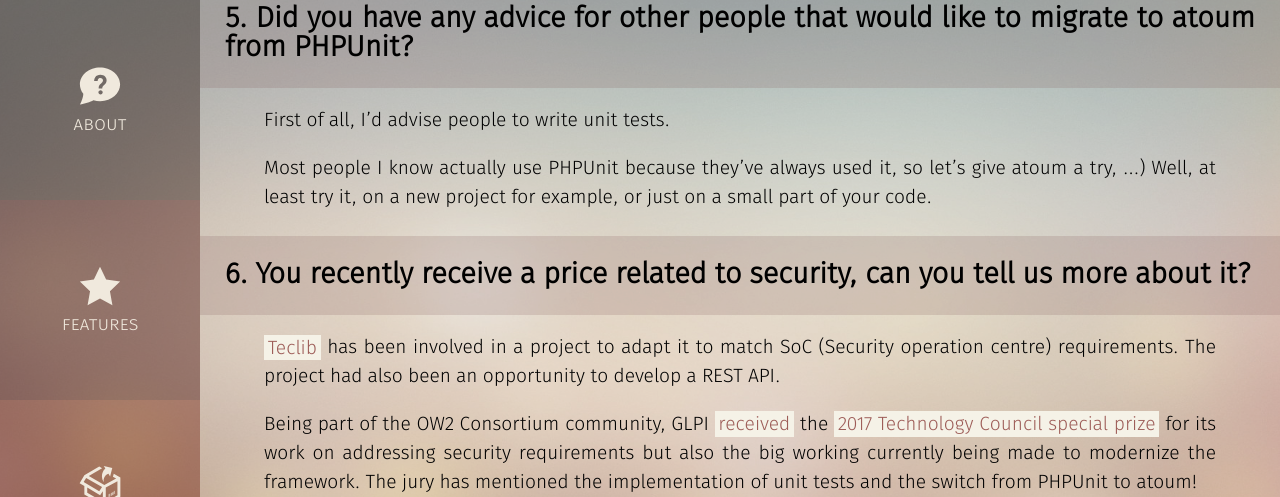
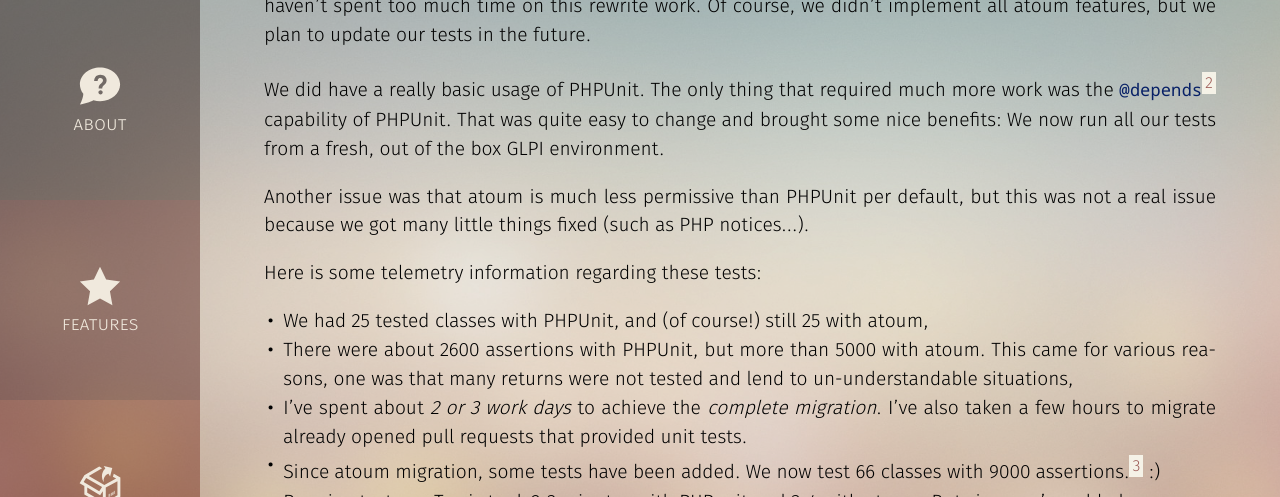
Before and after one commit to atoum/atoum.github.io, a Jekyll site: the page built from _posts/2017-08-10-glpi-atoum.markdown, in a window 1280 px wide and 1400 px high, scrolled down 1881 px, cut to the strip 0-497 px from the top of the window. Built offline with Jekyll 4.4.1, drawn with Linux system fonts in a browser that asks for light colours; comment, search, counter and statistics services are not loaded; a style sheet for code colours, icons or effects is not loaded; some of the changed text lies outside the part shown.

Commit message:
adding extra information regarding GLPI usage of atoum

```diff
--- a/_posts/2017-08-10-glpi-atoum.markdown
+++ b/_posts/2017-08-10-glpi-atoum.markdown
@@ -35,7 +35,14 @@ We didn’t really face issues with PHPUnit. This is more a technical choice for
 
 Last but not least: atoum is a French project at the origin, just like GLPI!
 
-## 4. Did you face some issues during the migration from PHPUnit to atoum?
+## 4. Can you tell us why you have disabled the concurrent test for the GLPI project?
+
+In some case, due to the current GLPI code, some tests could not be run concurrently, this cause unpredictable results. Also, GLPI use a huge
+array in the standard session for configuration, we also had trouble with this :-/
+
+We plan to work on those issues later, but this is a huge job we cannot do right now.
+
+## 5. Did you face some issues during the migration from PHPUnit to atoum?
 
 Well… We had to entirely rewrite our test suites. It’s more painful than a difficult work at first, but finally, we haven't spent too much time on this rewrite work.
 Of course, we didn’t implement all atoum features, but we plan to update our tests in the future.
@@ -45,14 +52,31 @@ That was quite easy to change and brought some nice benefits: We now run all our
 
 Another issue was that atoum is much less permissive than PHPUnit per default, but this was not a real issue because we got many little things fixed (such as PHP notices…).
 
-## 5. Did you have any advice for other people that would like to migrate to atoum from PHPUnit?
+Here is some telemetry information regarding these tests:
+* We had 25 tested classes with PHPUnit, and (of course!) still 25 with atoum,
+* There were about 2600 assertions with PHPUnit, but more than 5000 with atoum. This came for various reasons, one was that many returns were not tested and lend to un-understandable situations,
+* I’ve spent about *2 or 3 work days* to achieve the *complete migration*. I’ve also taken a few hours to migrate already opened pull requests that provided unit tests.
+* Since atoum migration, some tests have been added. We now test 66 classes with 9000 assertions.[^3] :)
+* Running tests on Travis took 2-3 minutes with PHPunit and 3-4 with atoum. But since we’ve added many new assertions, and we do not use atoum multi-threading capabilities, this is not really relevant for us. ;)
+
+## 6. Did you see a difference in the way you maintain or develop the project since you have added unit test?
+
+Well…
+
+On the development side, we generally spend more time writing new features since we require unit tests to be added. And we also try to write
+tests on issues we fix, to reproduce them for the first time and then to prevent future regressions. That’s mainly how our process has changed for
+the moment.
+
+On the project governance, we have to convince our contributors to write unit tests… This is not really an easy part :D
+
+## 7. Did you have any advice for other people that would like to migrate to atoum from PHPUnit?
 
 First of all, I’d advise people to write unit tests.
 
 Most people I know actually use PHPUnit because they’ve always used it, so let’s give atoum a try, …) Well, at least try it, on a new project for example,
 or just on a small part of your code.
 
-## 6. You recently receive a price related to security, can you tell us more about it?
+## 8. You recently receive a price related to security, can you tell us more about it?
 
 [Teclib](www.teclib.com) has been involved in a project to adapt it to match SoC (Security operation centre) requirements. The project had also been an opportunity to develop a REST API.
 
@@ -80,7 +104,8 @@ like this one can bring to others and I hope you also like it. If you use atoum
 
 [^1]: The [announce](http://glpi-project.org/spip.php?breve374) in French
 [^2]: Making possible for one test to depend on another, and to get the results of the first one as a parameter of the second one.
-[^3]: Galette is an open source membership management web application towards non-profit organisations.
+[^3]: GLPI use atoum since one month and half
+[^4]: Galette is an open source membership management web application towards non-profit organisations.
 [GLPI]: http://glpi-project.org/
 [announced-en]: http://glpi-project.org/spip.php?breve375
 [award-link]: https://www.ow2con.org/bin/view/2017/Awards_Results
```
Also changed, not shown: other parts of _posts/2017-08-10-glpi-atoum.markdown (+3 -3 lines).
